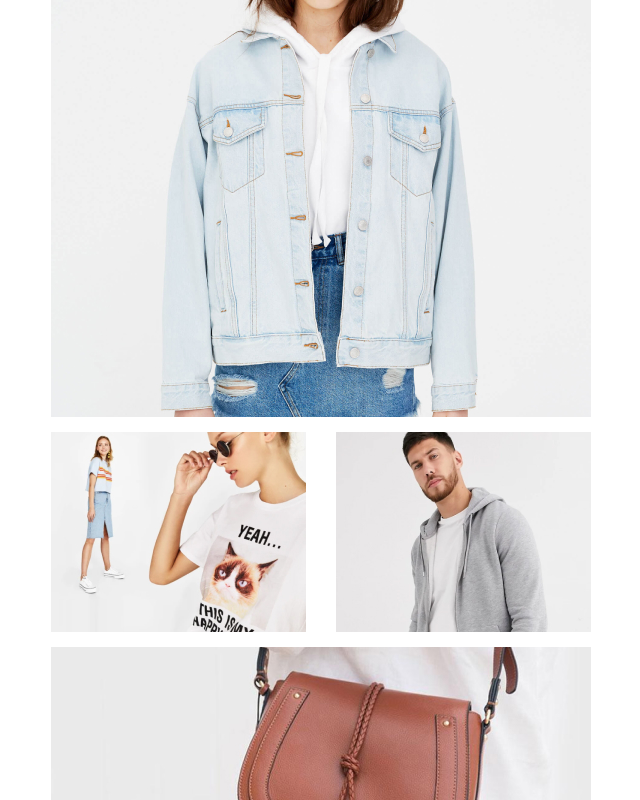
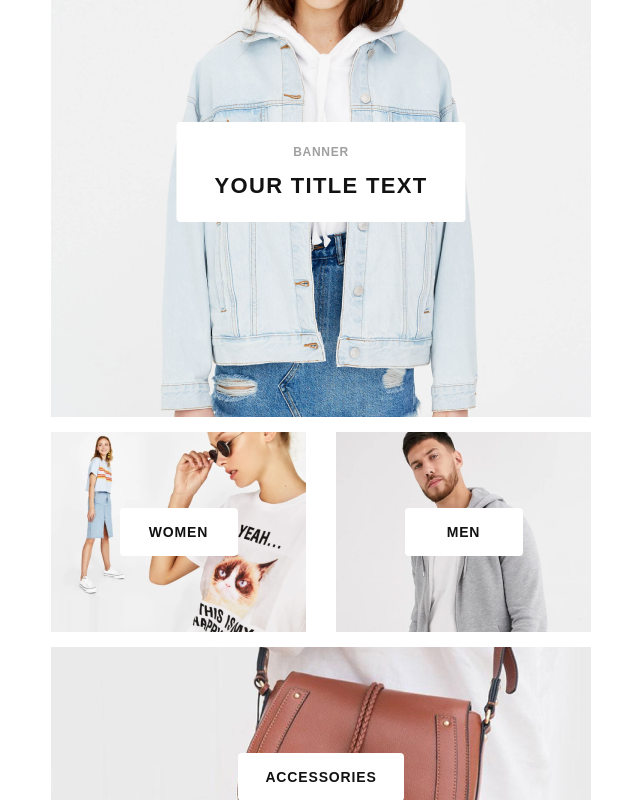
Before and after one commit to tonyreactus/training-shop, a React (Create React App) app: page /#/ in a window 1280 px wide. Shown: the part 180-980 px from the top of the page, without its empty margins (319-959 px from the left). Built offline with nearby package versions, Linux system fonts and the light colour scheme.

Commit message:
add titles of banners on main page

```diff
--- a/src/App/Pages/MainPage/Banners/CategoriesBanners/AccessoriesBanner/AccessoriesBanner.module.scss
+++ b/src/App/Pages/MainPage/Banners/CategoriesBanners/AccessoriesBanner/AccessoriesBanner.module.scss
@@ -1,8 +1,30 @@
+@import "../../../../../../Common/Sass/Mixins.scss";
+
 .accessoriesBannerConatainer {
+    position: relative;
     max-width: 540px;
     max-height: 260px;
     & img {
         width: 100%;
         height: 100%;
     }
+    .textContainer {
+        display: flex;
+        align-items: center;
+        justify-content: center;
+        position: absolute;
+        top: 50%;
+        left: 50%;
+        transform: translate(-50%, -50%);
+        -ms-transform: translate(-50%, -50%);
+        width: 166px;
+        height: 48px;
+        background: #FFFFFF;
+        border-radius: 4px;
+        & span {
+            @include text(14px, 600, 22px, #121212);
+            letter-spacing: 0.06em;
+            text-transform: uppercase;
+        }
+    }
 }
--- a/src/App/Pages/MainPage/Banners/CategoriesBanners/AccessoriesBanner/AccessoriesBanner.tsx
+++ b/src/App/Pages/MainPage/Banners/CategoriesBanners/AccessoriesBanner/AccessoriesBanner.tsx
@@ -6,6 +6,9 @@ const AccessoriesBanner = () => {
     return (
         <div className={classes.accessoriesBannerConatainer}>
             <img alt={"accessories"} src={accessoriesImg} />
+            <div className={classes.textContainer}>
+                <span>{"Accessories"}</span>
+            </div>
         </div>
     )
 }
--- a/src/App/Pages/MainPage/Banners/CategoriesBanners/ManBanner/ManBanner.module.scss
+++ b/src/App/Pages/MainPage/Banners/CategoriesBanners/ManBanner/ManBanner.module.scss
@@ -1,8 +1,30 @@
+@import "../../../../../../Common/Sass/Mixins.scss";
+
 .manBannerConatainer {
+    position: relative;
     max-width: 255px;
     max-height: 200px;
     & img {
         width: 100%;
         height: 100%;
     }
+    .textContainer {
+        display: flex;
+        align-items: center;
+        justify-content: center;
+        position: absolute;
+        top: 50%;
+        left: 50%;
+        transform: translate(-50%, -50%);
+        -ms-transform: translate(-50%, -50%);
+        width: 118px;
+        height: 48px;
+        background: #FFFFFF;
+        border-radius: 4px;
+        & span {
+            @include text(14px, 600, 22px, #121212);
+            letter-spacing: 0.06em;
+            text-transform: uppercase;
+        }
+    }
 }
--- a/src/App/Pages/MainPage/Banners/CategoriesBanners/ManBanner/ManBanner.tsx
+++ b/src/App/Pages/MainPage/Banners/CategoriesBanners/ManBanner/ManBanner.tsx
@@ -6,6 +6,9 @@ const ManBanner = () => {
     return (
         <div className={classes.manBannerConatainer}>
             <img alt={"man"} src={manImg} />
+            <div className={classes.textContainer}>
+                <span>{"Men"}</span>
+            </div>
         </div>
     )
 }
--- a/src/App/Pages/MainPage/Banners/CategoriesBanners/WomanBanner/WomanBanner.module.scss
+++ b/src/App/Pages/MainPage/Banners/CategoriesBanners/WomanBanner/WomanBanner.module.scss
@@ -1,4 +1,7 @@
+@import "../../../../../../Common/Sass/Mixins.scss";
+
 .womanBannerConatainer {
+    position: relative;
     max-width: 255px;
     max-height: 200px;
     & img {
@@ -8,4 +11,23 @@
     @media screen and (max-width: 610px) {
         margin-right: 15px;
     }
+    .textContainer {
+        display: flex;
+        align-items: center;
+        justify-content: center;
+        position: absolute;
+        top: 50%;
+        left: 50%;
+        transform: translate(-50%, -50%);
+        -ms-transform: translate(-50%, -50%);
+        width: 118px;
+        height: 48px;
+        background: #FFFFFF;
+        border-radius: 4px;
+        & span {
+            @include text(14px, 600, 22px, #121212);
+            letter-spacing: 0.06em;
+            text-transform: uppercase;
+        }
+    }
 }
--- a/src/App/Pages/MainPage/Banners/CategoriesBanners/WomanBanner/WomanBanner.tsx
+++ b/src/App/Pages/MainPage/Banners/CategoriesBanners/WomanBanner/WomanBanner.tsx
@@ -6,6 +6,9 @@ const WomanBanner = () => {
     return (
         <div className={classes.womanBannerConatainer}>
             <img alt={"woman"} src={womanImg} />
+            <div className={classes.textContainer}>
+                <span>{"Women"}</span>
+            </div>
         </div>
     )
 }
--- a/src/App/Pages/MainPage/Banners/MainBanner/MainBanner.module.scss
+++ b/src/App/Pages/MainPage/Banners/MainBanner/MainBanner.module.scss
@@ -1,8 +1,39 @@
+@import "../../../../../Common/Sass/Mixins.scss";
+
 .mainBannerContainer {
     max-width: 540px;
     max-height: 490px;
+    display: block;
+    position: relative;
     & img {
         width: 100%;
         height: 100%;
     }
+    .textContainer {
+        display: flex;
+        flex-direction: column;
+        align-items: center;
+        justify-content: center;
+        position: absolute;
+        top: 50%;
+        left: 50%;
+        transform: translate(-50%, -50%);
+        -ms-transform: translate(-50%, -50%);
+        width: 289px;
+        height: 100px;
+        background: #FFFFFF;
+        border-radius: 4px;
+        .text1 {
+            @include text(12px, 600, 13px, #121212);
+            letter-spacing: 0.06em;
+            text-transform: uppercase;
+            opacity: 0.4;
+            margin-bottom: 14px
+        }
+        .text2 {
+            @include text(22px, 600, 25px, #121212);
+            letter-spacing: 0.06em;
+            text-transform: uppercase;
+        }
+    }
 }
--- a/src/App/Pages/MainPage/Banners/MainBanner/MainBanner.tsx
+++ b/src/App/Pages/MainPage/Banners/MainBanner/MainBanner.tsx
@@ -6,6 +6,10 @@ const MainBanner = () => {
     return (
         <div className={classes.mainBannerContainer}>
             <img alt={"mainBanner"} src={bannerImg} />
+            <div className={classes.textContainer}>
+                <span className={classes.text1}>{"Banner"}</span>
+                <span className={classes.text2}>{"Your title text"}</span>
+            </div>
         </div>
     )
 }
--- a/src/App/Pages/MainPage/ShopAdvantages/ShopAdvantages.tsx
+++ b/src/App/Pages/MainPage/ShopAdvantages/ShopAdvantages.tsx
@@ -6,8 +6,8 @@ const ShopAdvantages = () => {
     return (
         <div className={classes.shopAdvantagesContainer}>
             {
-                shopAdvanteges.map(({ name, description, image }) => (
-                    <div className={classes.advantage}>
+                shopAdvanteges.map(({ name, description, image }, index) => (
+                    <div key={index} className={classes.advantage}>
                         <div className={classes.imgContainer}>
                             <img alt={name} src={image} />
                         </div>
```
